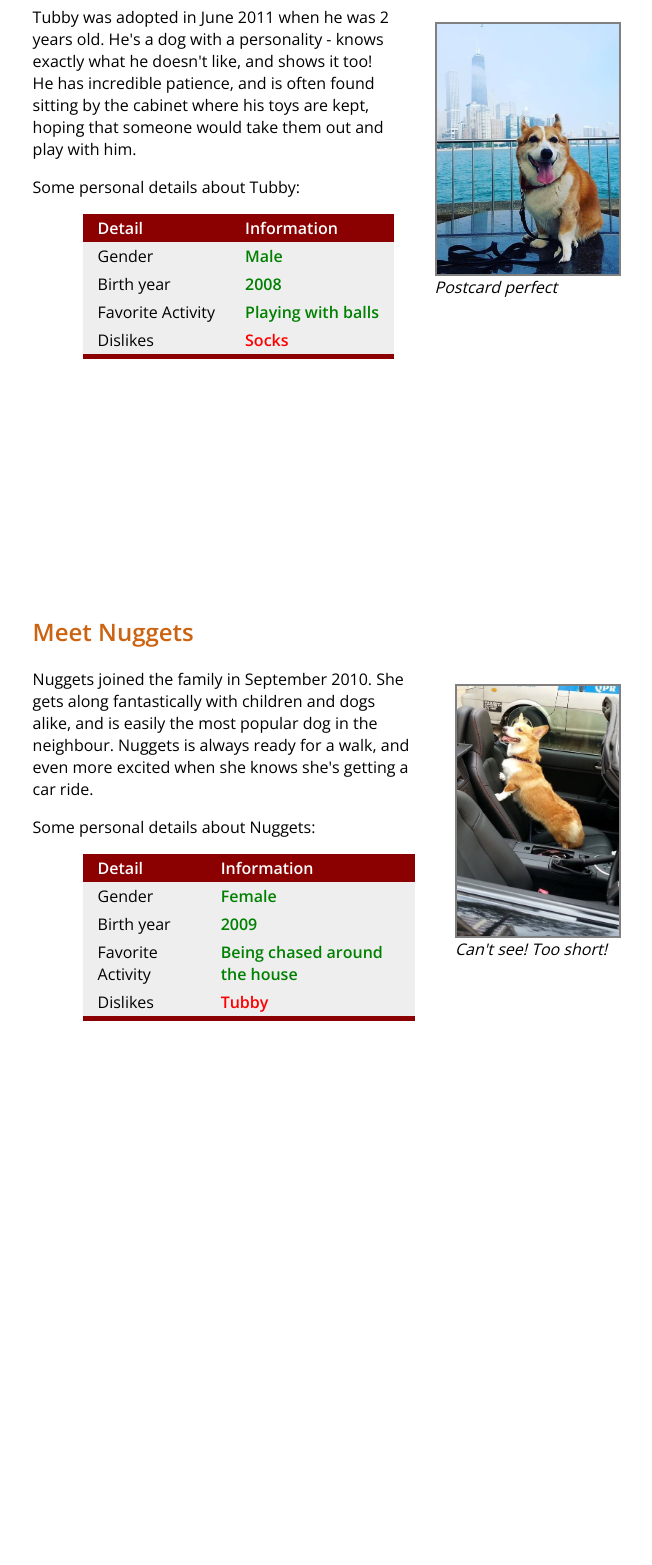
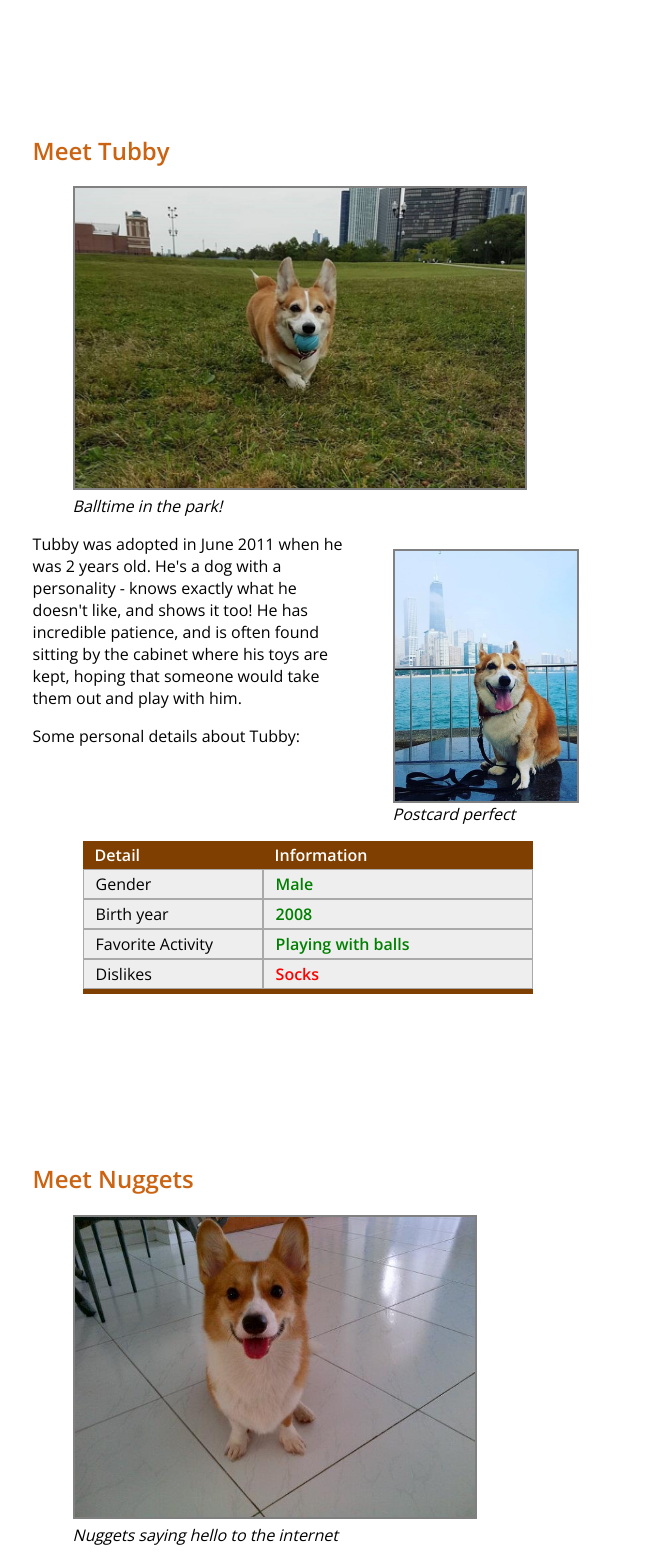
Before and after one commit to nicolewsm/hw6website, a plain HTML site: page docs/index.html in a window 1280 px wide. Shown: the part 1180-2745 px from the top of the page, without its empty margins (265-917 px from the left). Before the commit the page ends 2437 px from the top, so only its background shows below. Drawn offline with nearby package versions, Linux system fonts and the light colour scheme.

Commit message:
final site

```diff
--- a/docs/corgis.css
+++ b/docs/corgis.css
@@ -39,23 +39,26 @@ li a:hover {
 }
 
 section {
-  width: 75% ;
+  width: 70% ;
 }
 
 
 
-img.welcome {
+img.horizontal {
   height: 300px;
   width: auto ;
+  border: 2px;
+  border-style: solid;
+  border-color: grey;
+
 }
 
-img.verticalcontent {
+img.vertical {
   height: 250px;
   width: auto ;
   border: 2px;
   border-style: solid;
   border-color: grey;
-
   float: right;
 }
 
@@ -66,27 +69,30 @@ figure.content {
 table {
   border-width: 0px 0px 5px 0px;
   border-style: solid;
-  border-color: darkred;
+  border-color: #7F3F00;
   background: #eee;
   padding: 0px;
   border-spacing: 0px;
   margin: 0px 50px;
+  table-layout: fixed;
+  width: 450px;
 }
 
 th {
   color: white;
-  background-color: darkred;
+  background-color: #7F3F00;
 }
 
 th, td {
   text-align: left;
-  padding: 3px 15px;
+  padding: 3px 12px;
+
 }
 
-
-th, td {
-  text-align: left;
-  padding: 3px 15px;
+td {
+  border-style: solid;
+  border-width: 0.5px;
+  border-color: darkgray;
 }
 
 td.trcell, td.hates {
--- a/docs/index.html
+++ b/docs/index.html
@@ -26,8 +26,10 @@
 <h1> Nicole's Corgis - Meet Tubby and Nuggets!</h1>
 
 <figure>
-  <img src="together2.jpg" class="welcome" alt:"Left = Nuggets; Right = Tubby">
-  <figcaption><i> Can you tell them apart? </i></figcaption>
+  <span title="Left = Nuggets; Right = Tubby">
+    <img src="together2.jpg" class="horizontal">
+  </span>
+  <figcaption><i> Can't tell them apart? Mouseover to see who's who!</i></figcaption>
 </figure>
 
 <p>
@@ -42,14 +44,13 @@
   This website will first give a quick introduction to corgis before
   presenting Tubby and Nuggets to the internet.
 </section>
-<br>
-<br>
+<br><br><br><br><br><br>
 
 <section id="intro">
 <h1> Introduction to Corgis </h1>
   <p>
     <figure class="content">
-    <img src="shedding.jpg" class="verticalcontent">
+    <img src="shedding.jpg" class="vertical">
     <figcaption><i>Enough fur for a corgi clone</i></figcaption>
     </figure>
     Corgis are easily recognizable because of their stumpy legs and stout bodies.
@@ -66,16 +67,19 @@
   </p>
 
 </section>
-<br>
-<br>
-<br>
-<br>
+<br><br><br><br><br><br>
 <section id="tubby">
 <h1>Meet Tubby</h1>
+<p>
+  <figure>
+      <img src="tubsball.jpg" class="horizontal" alt:"Left = Nuggets; Right = Tubby">
+    <figcaption><i> Balltime in the park! </i></figcaption>
+  </figure>
+</p>
   <p>
 
     <figure class="content">
-    <img src="tubbyinchicago.jpg" class="verticalcontent">
+    <img src="tubbyinchicago.jpg" class="vertical">
     <figcaption><i>Postcard perfect</i></figcaption>
     </figure>
     Tubby was adopted in June 2011 when he was 2 years old.  He's a dog with a personality -
@@ -87,6 +91,9 @@
     Some personal details about Tubby:
 
   <table>
+    <colgroup>
+      <col style="width:40%">
+      <col style="width:60%">
     <tr><th>Detail</th>         <th>Information</th></tr>
     <tr><td>Gender</td>          <td class=trcell>Male</td></tr>
     <tr><td>Birth year</td>       <td class=trcell>2008</td></tr>
@@ -95,15 +102,19 @@
 
   </table>
   </p>
-  <br><br><br><br><br><br><br><br><br><br>
+  <br><br><br><br><br><br>
 </section>
 
 <section id="nuggets">
   <h1>Meet Nuggets</h1>
+  <figure>
+    <img src="nuggiescute.jpg" class="horizontal" alt:"Left = Nuggets; Right = Tubby">
+    <figcaption><i> Nuggets saying hello to the internet</i></figcaption>
+  </figure>
   <p>
 
     <figure class="content">
-    <img src="nuggetscar.jpg" class="verticalcontent">
+    <img src="nuggetscar.jpg" class="vertical">
     <figcaption><i>Can't see! Too short!</i></figcaption>
     </figure>
     Nuggets joined the family in September 2010.  She gets along fantastically with
@@ -116,6 +127,9 @@
   </p>
 
   <table>
+    <colgroup>
+      <col style="width:40%">
+      <col style="width:60%">
     <tr><th>Detail</th>         <th>Information</th></tr>
     <tr><td>Gender</td>          <td class=trcell>Female</td></tr>
     <tr><td>Birth year</td>       <td class=trcell>2009</td></tr>
```
Also changed, not shown: docs/nuggiescute.jpg (added), docs/tubsball.jpg (added).
